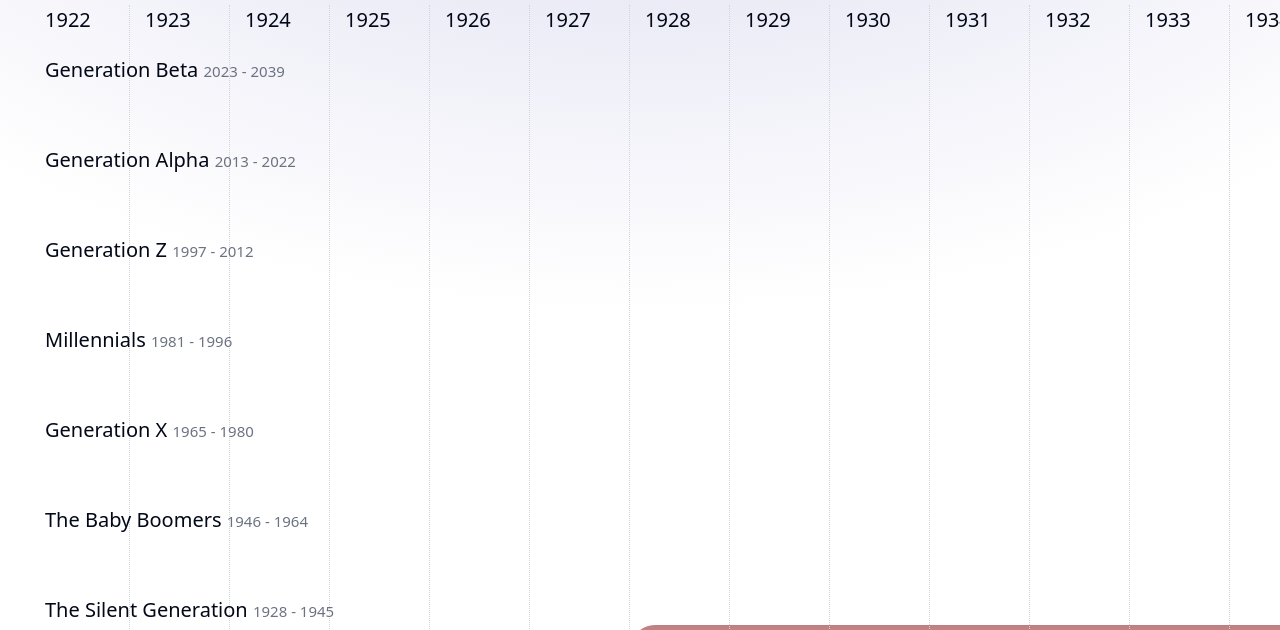
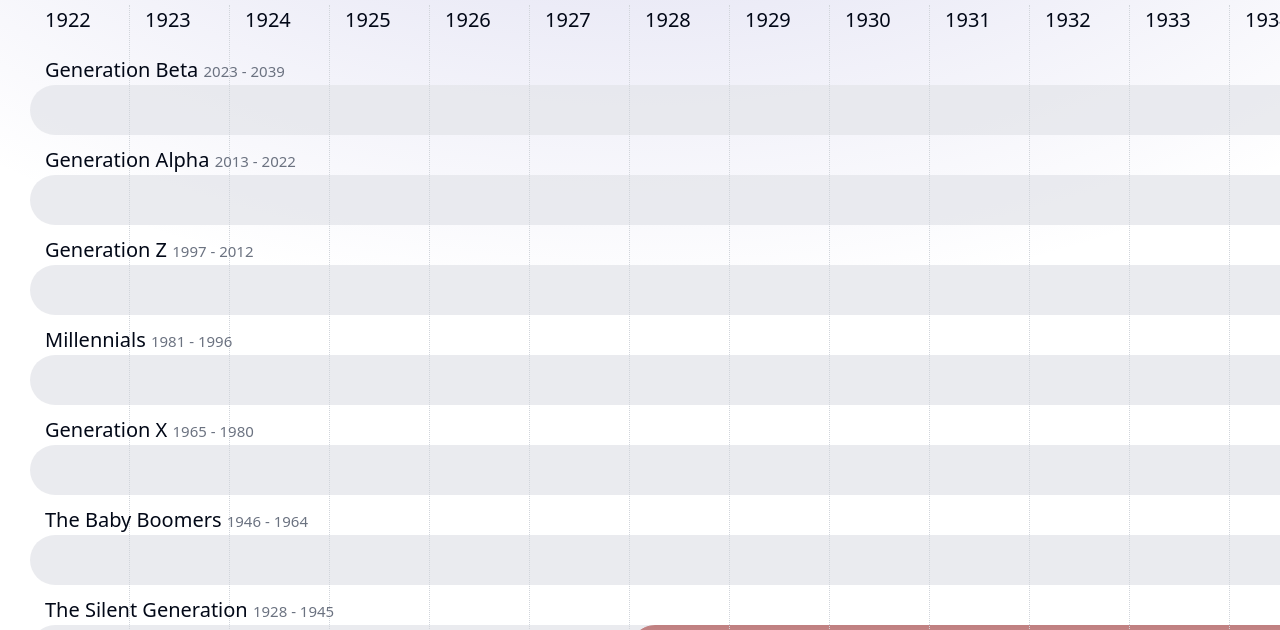
Before and after one commit to jakeisonline/genwtf, an Astro site: page / in a window 1280 px wide. Shown: the part 170-800 px from the top of the page. Built offline with nearby package versions, Linux system fonts and the light colour scheme; Astro itself is replaced by a stand-in of ours; a web font is replaced by a local one.

Commit message:
add row rails

```diff
--- a/src/pages/index.astro
+++ b/src/pages/index.astro
@@ -103,6 +103,17 @@ const generations = [
       </div>
 
       <div
+        class="absolute -z-10 mt-16 grid w-max gap-y-8"
+        style=`grid-template-columns: repeat(${years.length}, minmax(100px, 1fr)); grid-template-rows: repeat(${generations.length}, minmax(20px, 1fr));`
+      >
+        {
+          generations.map((generation) => (
+            <div class="col-span-full h-10 rounded-full bg-gray-200/80" />
+          ))
+        }
+      </div>
+
+      <div
         class="mt-8 grid w-max"
         style=`grid-template-columns: repeat(${years.length}, minmax(100px, 1fr)); grid-template-rows: repeat(${generations.length}, minmax(20px, 1fr));`
       >
```
